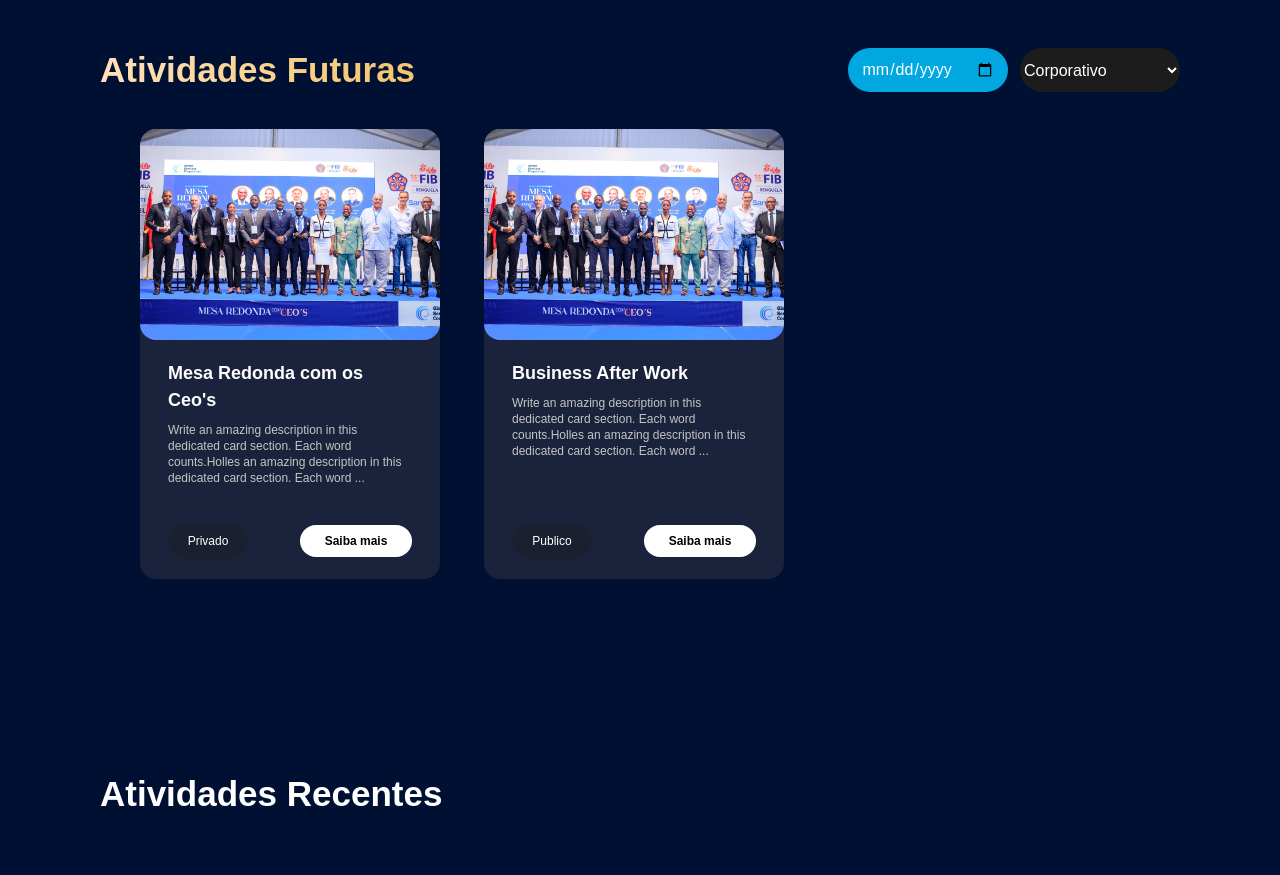
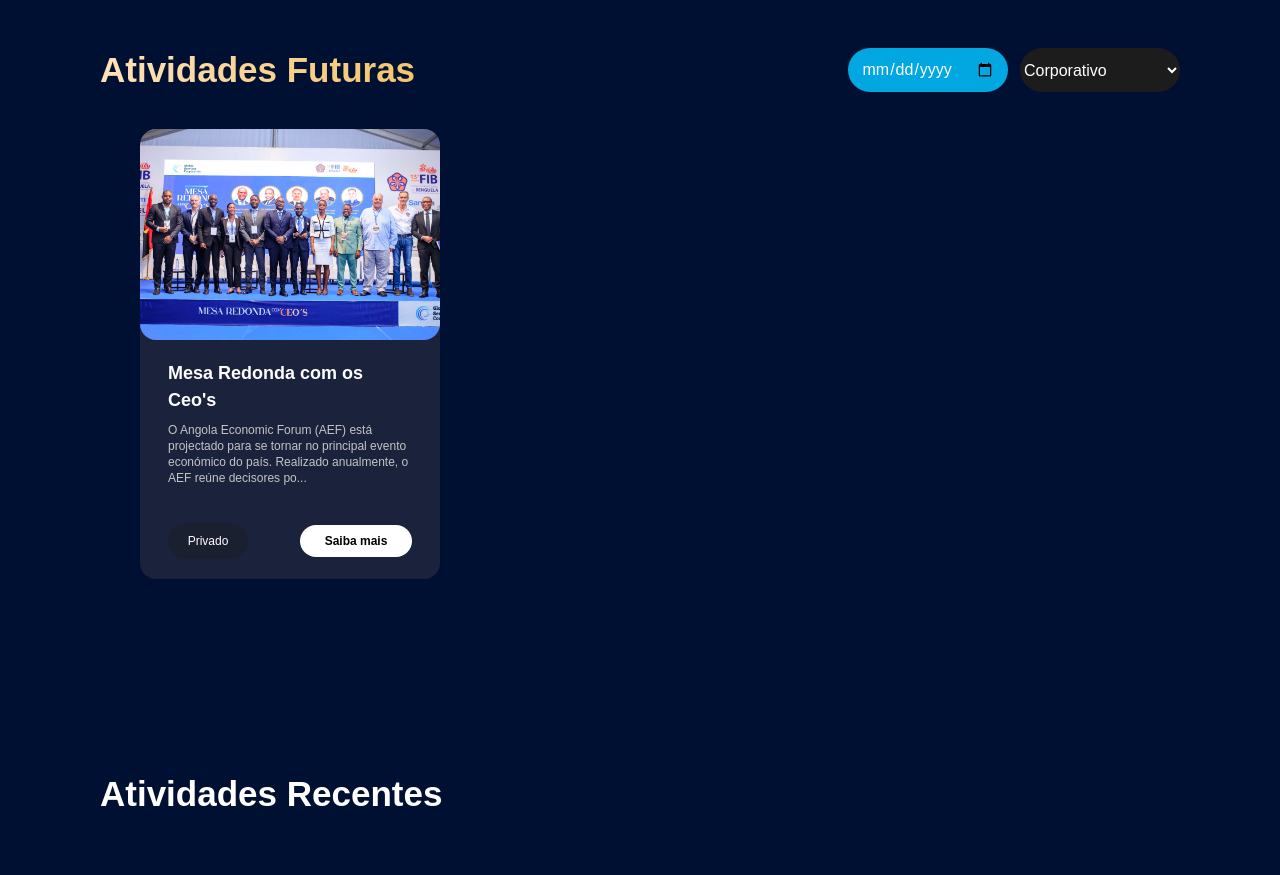
Before and after one commit to Global-Services-Corporation/website-react, a React (Vite) app: page /events in a window 1280 px wide. Shown: the part 800-1675 px from the top of the page. Built offline with nearby package versions, Linux system fonts and the light colour scheme.

Commit message:
home page

```diff
--- a/src/containers/Events/AtividadesFuturas.tsx
+++ b/src/containers/Events/AtividadesFuturas.tsx
@@ -5,20 +5,10 @@ const AtividadesFuturas: React.FC = () => {
 		{
 			imagem: FIB,
 			title: "Mesa Redonda com os Ceo's",
-			description:
-				"Write an amazing description in this dedicated card section. Each word counts.Holles an amazing description in this dedicated card section. Each word counts.An amazing description in this dedicated card section. Each word counts.Write an amazing description in this dedicated card section. Each word counts.",
-			Data: "29/04/2024",
+			description: `O Angola Economic Forum (AEF) está projectado para se tornar no principal evento económico do país. Realizado anualmente, o AEF reúne decisores políticos nacionais, convidados internacionais, académicos, líderes empresariais e a sociedade civil, para identificar os principais desafios e debater sobre as políticas prioritárias para a economia angolana.`,
+			Data: "27/11/2024",
 			tipo: "Privado",
-			website: "",
-		},
-		{
-			imagem: FIB,
-			title: "Business After Work",
-			description:
-				"Write an amazing description in this dedicated card section. Each word counts.Holles an amazing description in this dedicated card section. Each word counts.An amazing description in this dedicated card section. Each word counts.Write an amazing description in this dedicated card section. Each word counts.",
-			Data: "10/05/2024",
-			tipo: "Publico",
-			website: "https://businessafterwork.globalsc.ao",
+			website: "https://mesaredonda.globalsc.ao",
 		},
 	]
 
@@ -74,7 +64,6 @@ const AtividadesFuturas: React.FC = () => {
 								</div>
 
 								<div className="flex flex-col gap-2">
-
 									<div className="flex justify-between items-center">
 										<p className="bg-[#1c1c1c5e] text-xs flex justify-center items-center rounded-[200px] w-20 h-9">
 											{info.tipo}
```
